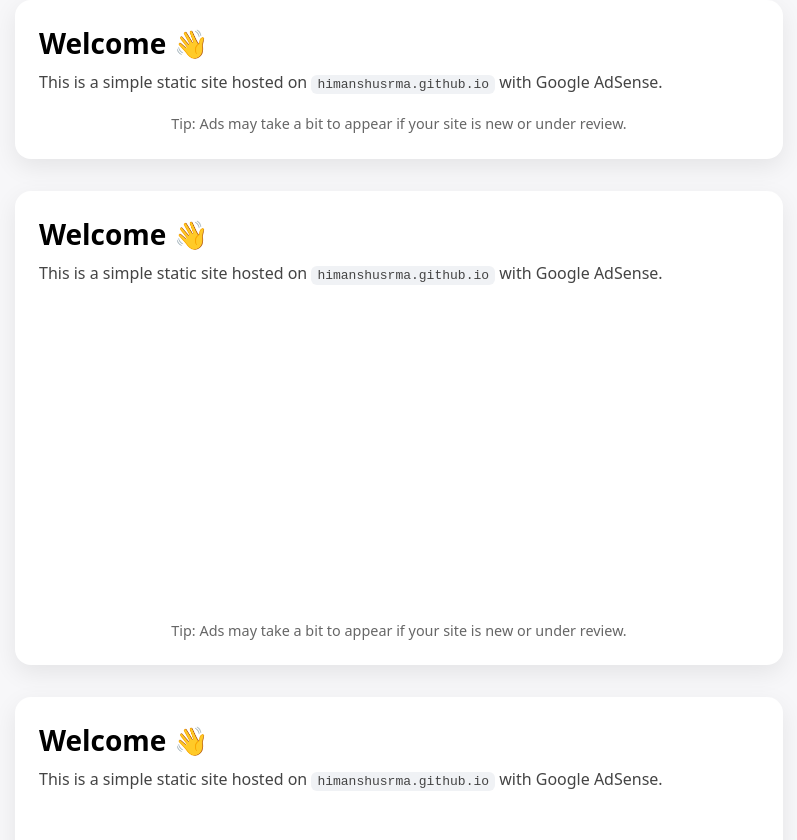
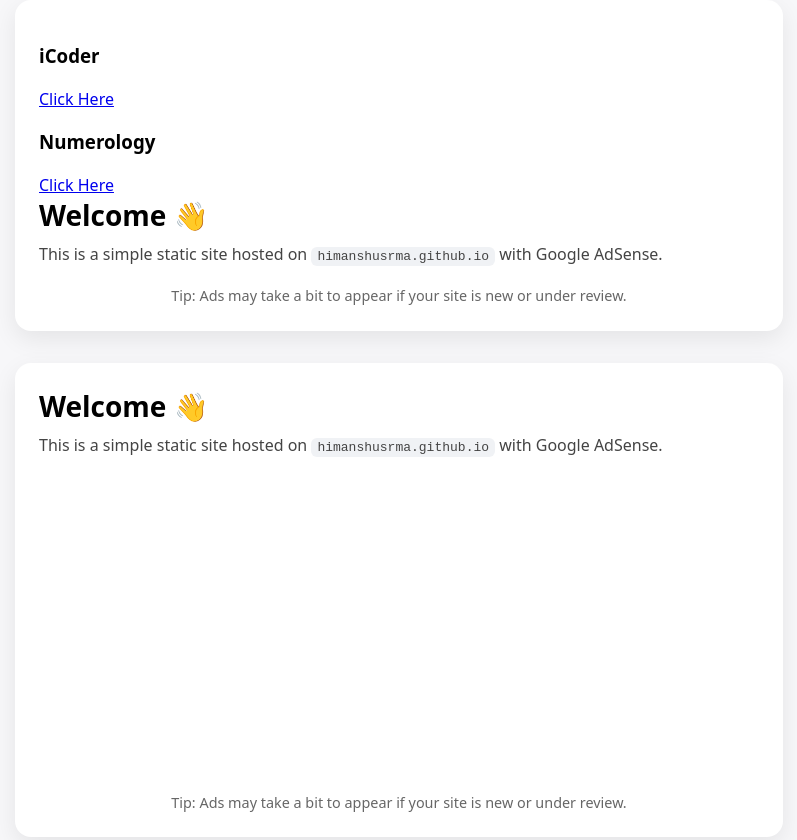
Before and after one commit to HimanshuSrma/himanshusrma.github.io, a plain HTML site: page index.html in a window 1280 px wide. Shown: the top 840 px of the page, without its empty margins (241-1038 px from the left). Drawn offline with Linux system fonts and the light colour scheme.

Commit message:
Update index.html

```diff
--- a/index.html
+++ b/index.html
@@ -39,6 +39,15 @@
   <div class="container">
     <div>
       <main class="card">
+        <div>
+          <h3>iCoder</h3>
+          <a href="https://himanshusrma.github.io/iCoder/">Click Here</a>
+        </div>
+        <div>
+          <h3>Numerology</h3>
+          <a href="https://himanshusrma.github.io/numerology/">Click Here</a>
+        </div>
+
         <h1>Welcome 👋</h1>
         <p>This is a simple static site hosted on <code>himanshusrma.github.io</code> with Google AdSense.</p>
 
```
